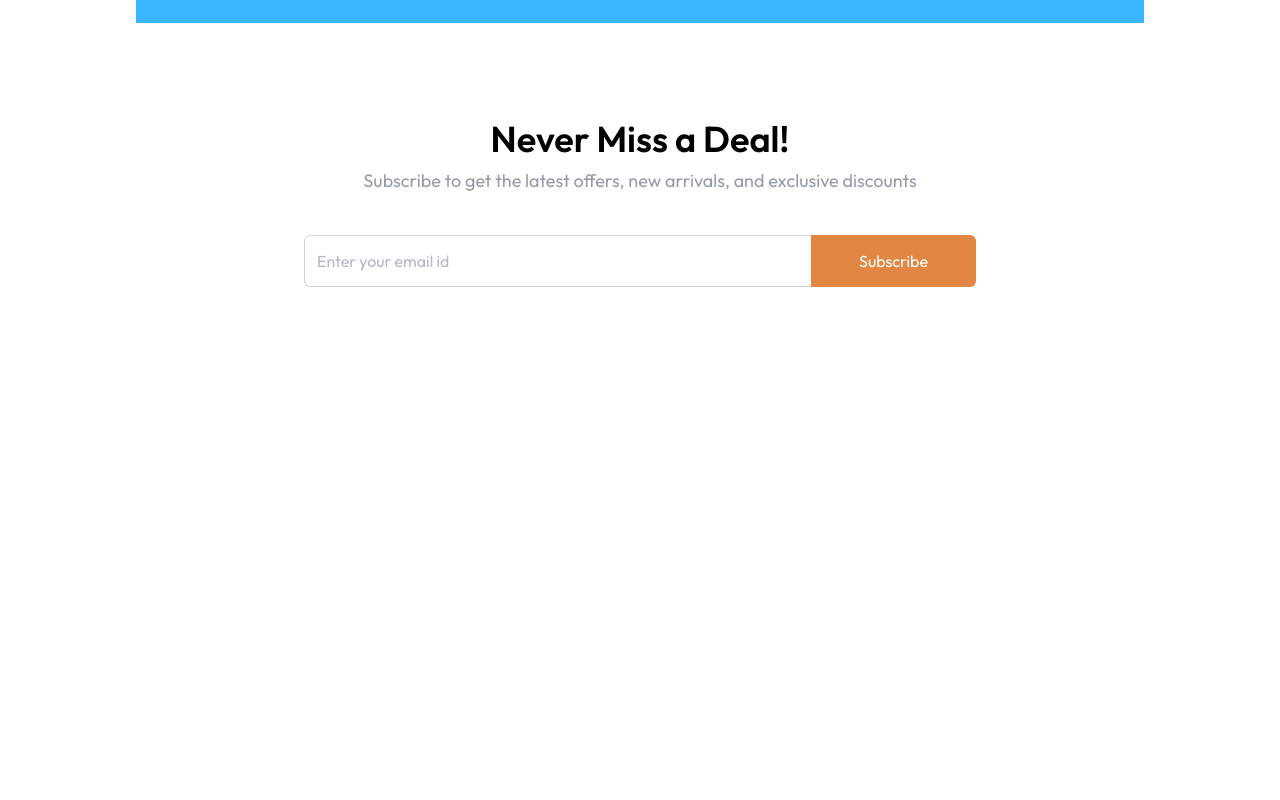
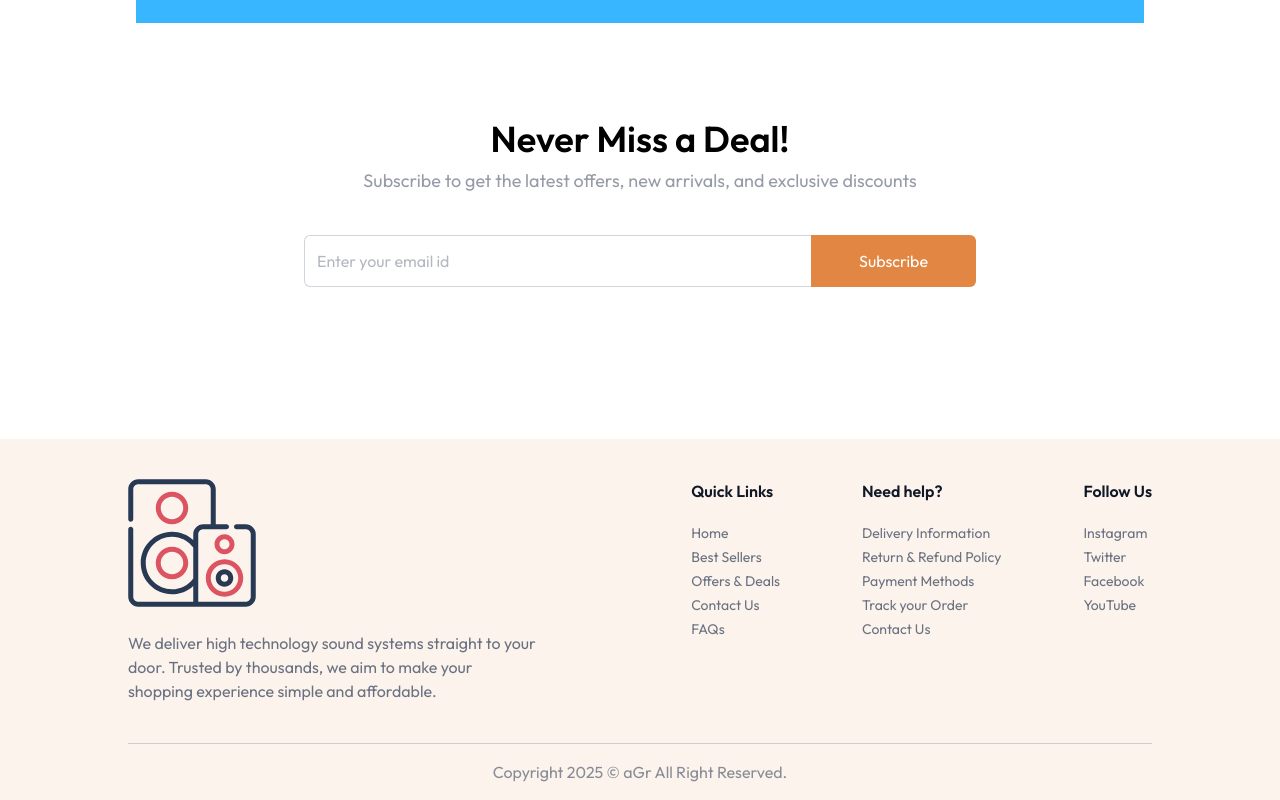
Before and after one commit to arifgr/mur-add, a React (Vite) app in the folder client/: page / in a window 1280 px wide. Shown: the part 2114-2914 px from the top of the page. Before the commit the page ends 2457 px from the top, so only its background shows below. Built offline with nearby package versions, Linux system fonts and the light colour scheme.

Commit message:
feat: add footer

```diff
--- a/client/src/App.jsx
+++ b/client/src/App.jsx
@@ -1,5 +1,6 @@
 import React from "react";
 import Navbar from "./components/Navbar";
+import Footer from "./components/Footer";
 import { Route, Routes, useLocation } from "react-router-dom";
 import Home from "./pages/Home";
 import "./common/i18n";
@@ -18,6 +19,7 @@ const App = () => {
           <Route path="/" element={<Home />} />
         </Routes>
       </div>
+      {isSellerPath ? null : <Footer />}
     </div>
   );
 };
--- a/client/src/common/i18n.js
+++ b/client/src/common/i18n.js
@@ -22,6 +22,10 @@ i18n
           },
           "subscribe-now": "Subscribe",
           "newsletter.placeholder": "Enter your email id",
+          footer: {
+            description:
+              "We deliver high technology sound systems straight to your door. Trusted by thousands, we aim to make your shopping experience simple and affordable.",
+          },
         },
       },
       tr: {
@@ -39,6 +43,10 @@ i18n
           },
           "subscribe-now": "Abone Ol",
           "newsletter.placeholder": "E-posta adresinizi girin",
+          footer: {
+            description:
+              "Yüksek teknoloji ses sistemlerini kapınıza kadar getiriyoruz. Binlerce kişi tarafından güvenilen, alışveriş deneyiminizi basit ve uygun fiyatlı hale getirmeyi hedefliyoruz.",
+          },
         },
       },
     },
--- /dev/null
+++ b/client/src/components/Footer.jsx
@@ -0,0 +1,39 @@
+import { assets, footerLinks } from "../assets/assets";
+import { useTranslation } from "react-i18next";
+
+const Footer = () => {
+  const { t } = useTranslation();
+  return (
+    <div className="px-6 md:px-16 lg:px-24 xl:px-32 mt-24 bg-primary/10">
+      <div className="flex flex-col md:flex-row items-start justify-between gap-10 py-10 border-b border-gray-500/30 text-gray-500">
+        <div>
+          <img className="w-34 md:w-32" src={assets.logo} alt="logo" />
+          <p className="max-w-[410px] mt-6">{t("footer.description")}</p>
+        </div>
+        <div className="flex flex-wrap justify-between w-full md:w-[45%] gap-5">
+          {footerLinks.map((section, index) => (
+            <div key={index}>
+              <h3 className="font-semibold text-base text-gray-900 md:mb-5 mb-2">
+                {section.title}
+              </h3>
+              <ul className="text-sm space-y-1">
+                {section.links.map((link, i) => (
+                  <li key={i}>
+                    <a href={link.url} className="hover:underline transition">
+                      {link.text}
+                    </a>
+                  </li>
+                ))}
+              </ul>
+            </div>
+          ))}
+        </div>
+      </div>
+      <p className="py-4 text-center text-sm md:text-base text-gray-500/80">
+        Copyright {new Date().getFullYear()} © aGr All Right Reserved.
+      </p>
+    </div>
+  );
+};
+
+export default Footer;
```
